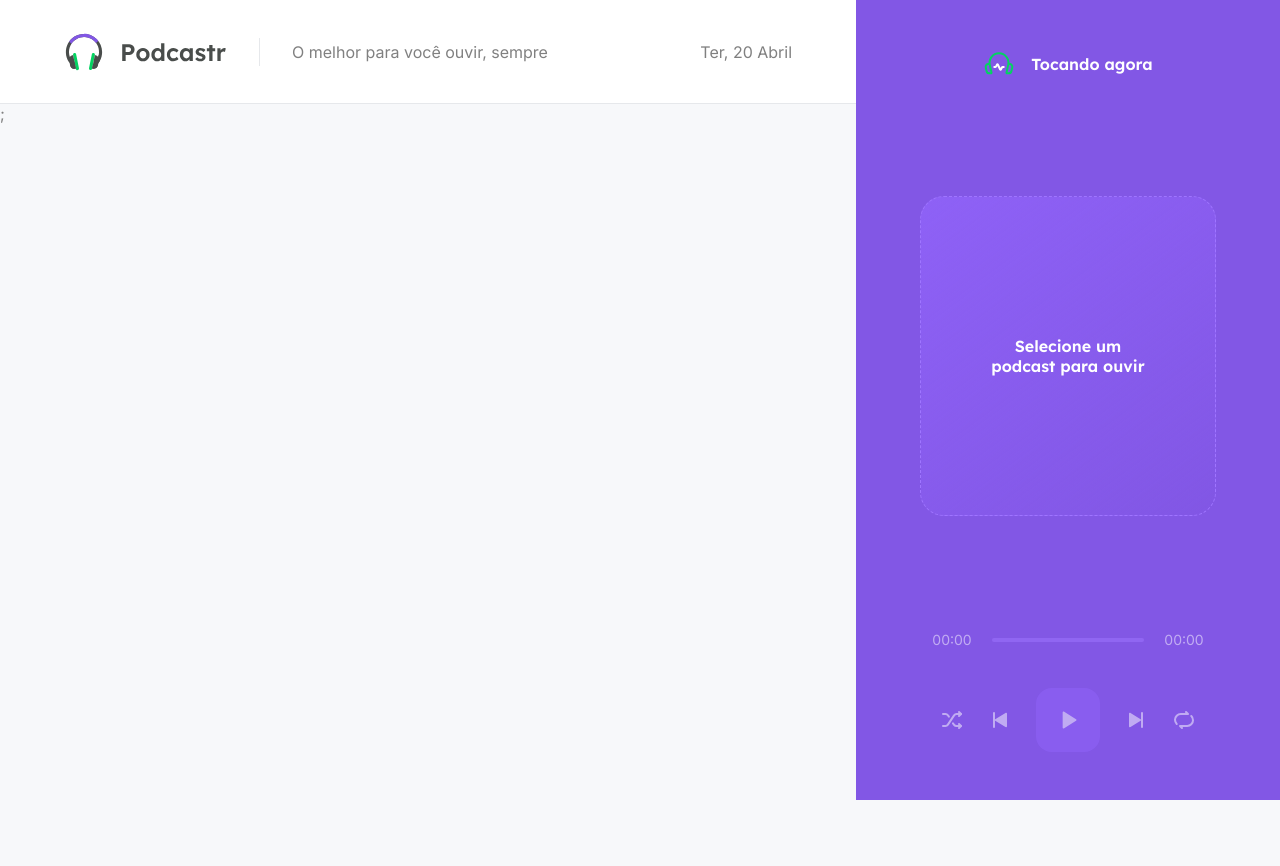
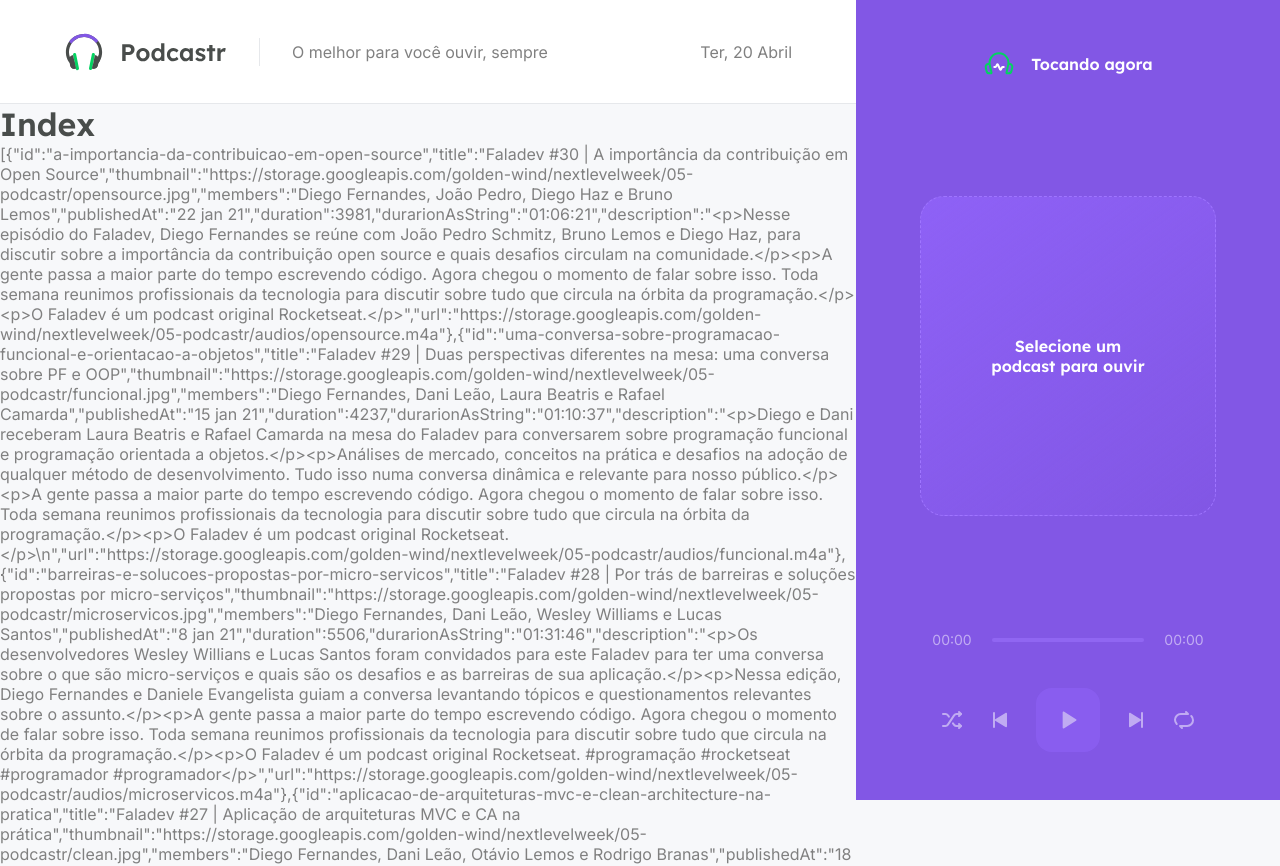
Before and after one commit to lufamelli/Podcastr_NLW05, a Next.js app: page / in a window 1280 px wide. Shown: the top 866 px of the page. Before the commit the page ends 800 px from the top, so only its background shows below. Built offline with nearby package versions, Linux system fonts and the light colour scheme; data requests are answered from the project's data file.

Commit message:
define and format data types

```diff
--- a/package.json
+++ b/package.json
@@ -9,6 +9,7 @@
     "server": "json-server server.json -w -d 750 -p 3333"
   },
   "dependencies": {
+    "axios": "^0.21.1",
     "date-fns": "^2.21.1",
     "next": "10.1.3",
     "react": "17.0.2",
--- a/src/pages/index.tsx
+++ b/src/pages/index.tsx
@@ -1,15 +1,65 @@
-export default function Home(props) {
-  return <div> </div>;
+import { GetStaticProps } from "next";
+import { format, parseISO } from "date-fns";
+import ptBR from "date-fns/locale/pt-BR";
+import { api } from "../services/api";
+import { convertDurationToTimeString } from "../utils/convertDurationToTimeString";
+
+type Episode = {
+  id: string;
+  title: string;
+  members: string;
+  description: string;
+  duration: number;
+  durationAsString: string;
+  publishedAt: string;
+  thumbnail: string;
+  url: string;
+};
+
+type HomeProps = {
+  episodes: Episode[];
+};
+
+export default function Home(props: HomeProps) {
+  return (
+    <div>
+      <h1>Index</h1>
+      <p>{JSON.stringify(props.episodes)}</p>
+    </div>
+  );
 }
 
-export async function getStaticProps() {
-  const response = await fetch("http://localhost:3333/episodes");
-  const data = await response.json();
+export const getStaticProps: GetStaticProps = async () => {
+  const { data } = await api.get("episodes", {
+    params: {
+      _limit: 12,
+      _sort: "published_at",
+      _order: "desc",
+    },
+  });
+
+  const episodes = data.map((episode) => {
+    return {
+      id: episode.id,
+      title: episode.title,
+      thumbnail: episode.thumbnail,
+      members: episode.members,
+      publishedAt: format(parseISO(episode.published_at), "d MMM yy", {
+        locale: ptBR,
+      }),
+      duration: Number(episode.file.duration),
+      durarionAsString: convertDurationToTimeString(
+        Number(episode.file.duration)
+      ),
+      description: episode.description,
+      url: episode.file.url,
+    };
+  });
 
   return {
     props: {
-      episodes: data,
+      episodes,
     },
     revalidate: 60 * 60 * 8,
   };
-}
+};
--- /dev/null
+++ b/src/services/api.ts
@@ -0,0 +1,5 @@
+import axios from "axios";
+
+export const api = axios.create({
+  baseURL: "http://localhost:3333/",
+});
--- /dev/null
+++ b/src/utils/convertDurationToTimeString.ts
@@ -0,0 +1,11 @@
+export function convertDurationToTimeString(duration: number) {
+  const hours = Math.floor(duration / 3600);
+  const minutes = Math.floor((duration % 3600) / 60);
+  const seconds = duration % 60;
+
+  const timeString = [hours, minutes, seconds]
+    .map((unit) => String(unit).padStart(2, "0"))
+    .join(":");
+
+  return timeString;
+}
```
Also changed, not shown: 1 other file (tests, documents, lock files or other folders).
